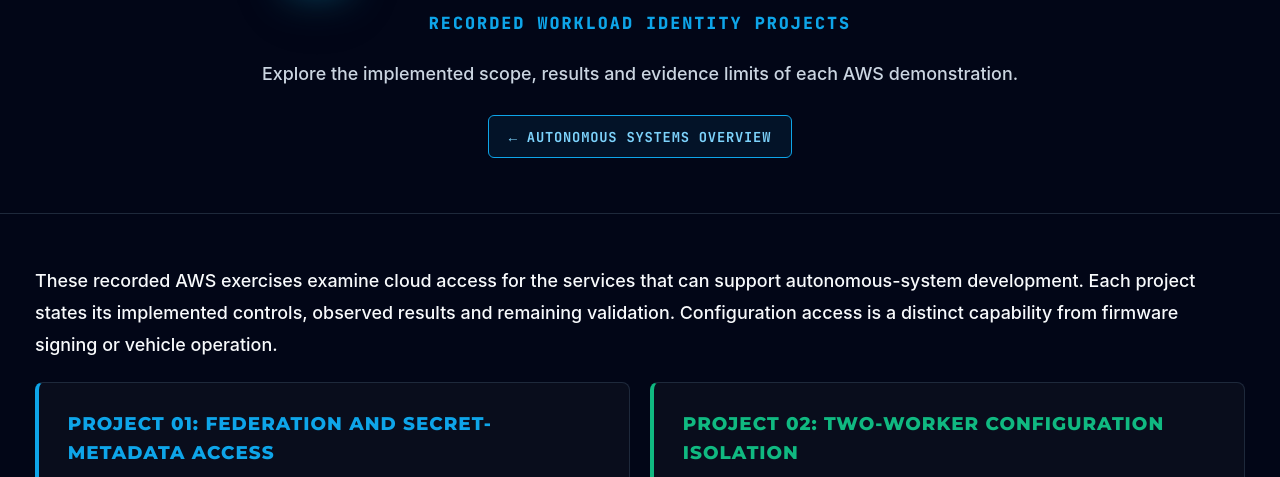
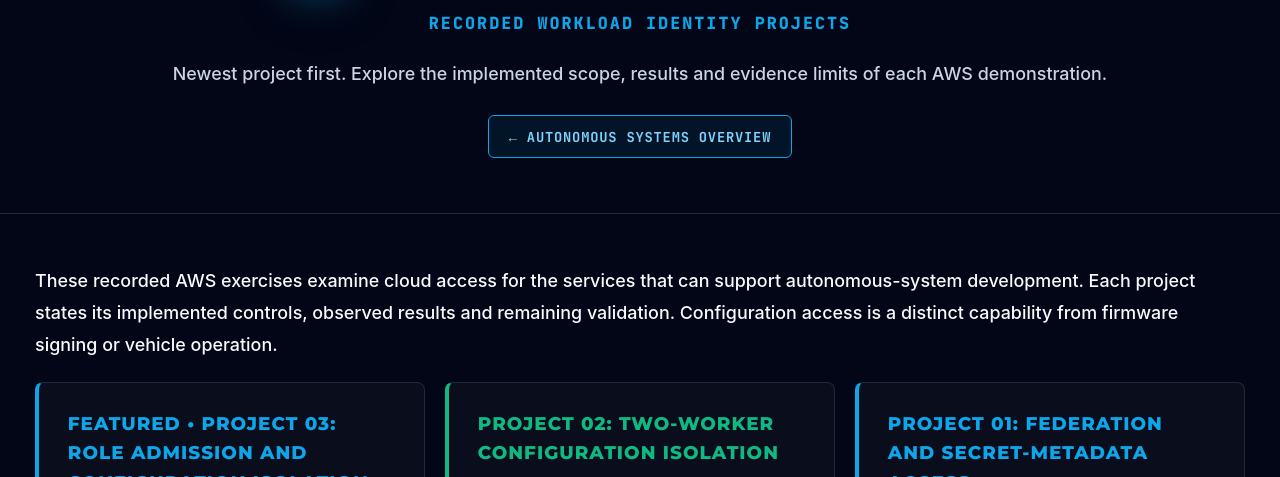
Before and after one commit to Compcode1/declarative-zero-trust-synthesis-engine, a plain HTML site: page aws-demonstrations.html in a window 1280 px wide. Shown: the part 305-782 px from the top of the page. Drawn offline with Linux system fonts and the light colour scheme.

Commit message:
Revise project display order and descriptions
Updated project descriptions to include the newest project first.

```diff
--- a/aws-demonstrations.html
+++ b/aws-demonstrations.html
@@ -539,12 +539,13 @@
                 <polygon points="24,81 60,99 60,111 24,93" fill="#f43f5e"/>
                 <polygon points="96,81 60,99 60,111 96,93" fill="#9f1239"/>
             </svg><h1 class="hero-title">AWS DEMONSTRATIONS</h1></div>
-<p class="hero-page-subtitle">Recorded Workload Identity Projects</p><p class="hero-intro-copy">Explore the implemented scope, results and evidence limits of each AWS demonstration.</p>
+<p class="hero-page-subtitle">Recorded Workload Identity Projects</p><p class="hero-intro-copy">Newest project first. Explore the implemented scope, results and evidence limits of each AWS demonstration.</p>
 <div class="source-actions" style="justify-content:center"><a href="autonomous-systems.html" class="back-banner-btn">&larr; Autonomous Systems Overview</a></div></header>
 <main class="container" id="main-content"><p class="hero-lead-p">These recorded AWS exercises examine cloud access for the services that can support autonomous-system development. Each project states its implemented controls, observed results and remaining validation. Configuration access is a distinct capability from firmware signing or vehicle operation.</p>
 <div class="nav-matrix-grid">
+<article class="micro-card micro-card-execution"><h2 class="micro-header mc-color-execution">Featured &bull; Project 03: Role Admission and Configuration Isolation</h2><p class="nav-matrix-stack">15 November 2026 (PST) &bull; Two OIDC contexts / Opposite-role admission tests</p><p class="micro-text"><strong>Learning objective:</strong> test which role a worker can enter before testing which configuration it can read.</p><p class="micro-text"><strong>Implemented scope:</strong> both own-role exchanges and own configuration reads/descriptions succeeded. Opposite-role WebIdentity requests, listing and cross-secret reads were denied. The case study presents twelve selected correlations across fourteen recorded event IDs.</p><div class="source-actions"><a href="aws-fleet-03.html" class="back-banner-btn">Explore Project 03 &rarr;</a></div></article>
+<article class="micro-card micro-card-value"><h2 class="micro-header mc-color-value">Project 02: Two-Worker Configuration Isolation</h2><p class="nav-matrix-stack">15 November 2026 &bull; Two repositories / Two roles / Two secrets</p><p class="micro-text"><strong>Learning objective:</strong> test each worker’s own configuration access and explicit adjacent-secret denials.</p><p class="micro-text"><strong>Implemented scope:</strong> two GitHub Actions workers with distinct role and secret bindings. Both own reads/descriptions succeeded; enumeration and opposite-secret reads received expected authorization denials, with eight selected normalized CloudTrail records.</p><div class="source-actions"><a href="aws-fleet-02.html" class="back-banner-btn">Open Project 02 &rarr;</a></div></article>
 <article class="micro-card micro-card-execution"><h2 class="micro-header mc-color-execution">Project 01: Federation and Secret-Metadata Access</h2><p class="nav-matrix-stack">13 November 2026 &bull; GitHub OIDC / AWS STS / Secrets Manager</p><p class="micro-text"><strong>Learning objective:</strong> connect one CI workload to a scoped AWS role and distinguish access evidence from signing assurance.</p><p class="micro-text"><strong>Implemented scope:</strong> a federated session, simulated signing-metadata retrieval and an owner-recorded enumeration denial. Review the recorded source, results and validation limits on the project page.</p><div class="source-actions"><a href="autonomous-proofs.html" class="back-banner-btn">Open Project 01 &rarr;</a></div></article>
-<article class="micro-card micro-card-value"><h2 class="micro-header mc-color-value">Project 02: Two-Worker Configuration Isolation</h2><p class="nav-matrix-stack">15 November 2026 &bull; Two repositories / Two roles / Two secrets</p><p class="micro-text"><strong>Learning objective:</strong> test each worker’s own configuration access and explicit adjacent-secret denials.</p><p class="micro-text"><strong>Implemented scope:</strong> two GitHub Actions workers with distinct role and secret bindings. Both own reads/descriptions succeeded; enumeration and opposite-secret reads received expected authorization denials, with eight selected normalized CloudTrail records.</p><div class="source-actions"><a href="aws-fleet-02.html" class="back-banner-btn">Open Project 02 &rarr;</a></div></article>
 </div><div class="evidence-note"><strong>Reading the evidence.</strong> Each project presents its architecture, recorded source and results alongside the limits of those checks. These exercises examine configuration access; signing, device acceptance and physical safety need separate validation.</div>
 <div class="return-bar"><a href="autonomous-systems.html" class="back-banner-btn">&larr; Industry Overview</a></div></main>
 <footer class="ip-footer">
```
